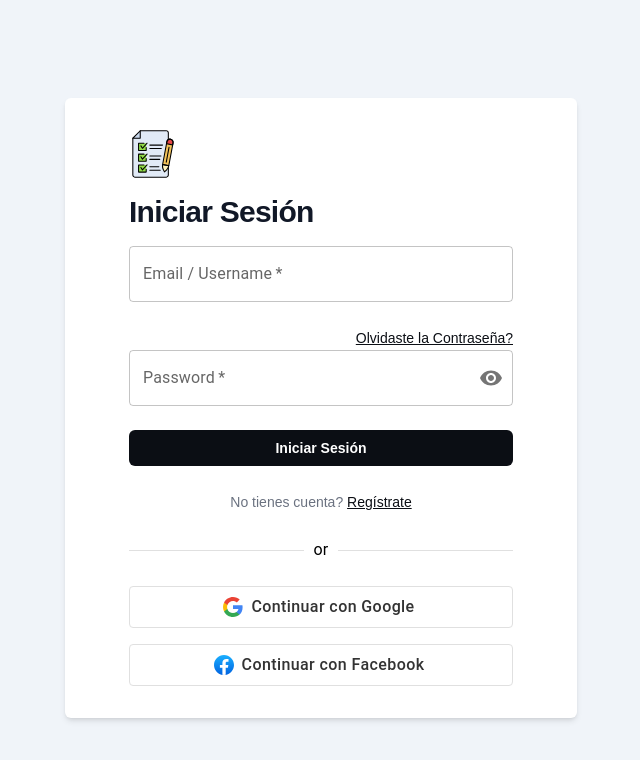
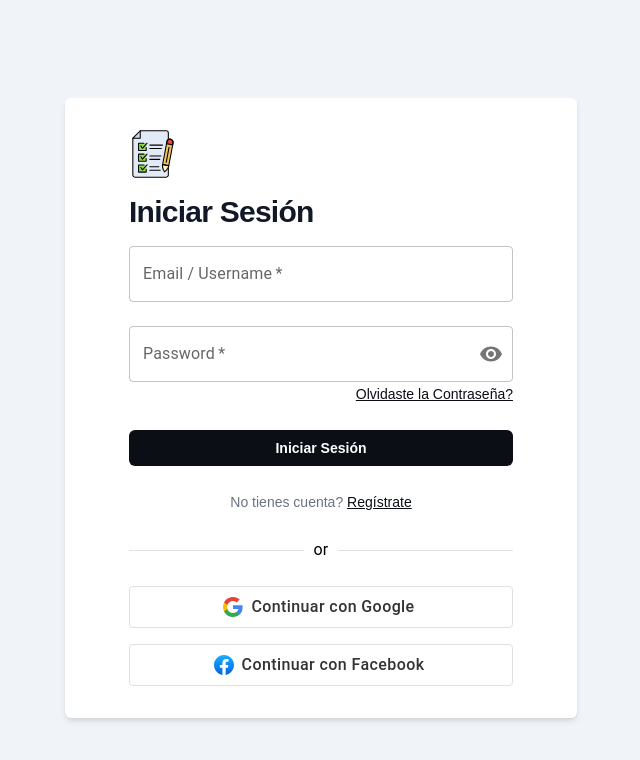
Before and after one commit to Ovtt17/survey-app-ui, a React (Vite) app: page /login in a window 1280 px wide. Shown: the top 760 px of the page, without its empty margins (319-959 px from the left). Built offline with nearby package versions, Linux system fonts and the light colour scheme; no server answers.

Commit message:
Refactor: Move "Forgot Password?" link to a new position in LoginForm component

```diff
--- a/src/components/sign-in/LoginForm.tsx
+++ b/src/components/sign-in/LoginForm.tsx
@@ -47,13 +47,6 @@ const LoginForm: FC<LoginFormProps> = ({
         />
       </FormControl>
       <FormControl fullWidth error={!!errorMessage}>
-        <div className="flex justify-end">
-          <div className="text-sm">
-            <a href="#" className="leading-6 text-midnight-black hover:text-gray-600 underline">
-              Olvidaste la Contraseña?
-            </a>
-          </div>
-        </div>
         <FormControl
           required
           fullWidth
@@ -88,6 +81,13 @@ const LoginForm: FC<LoginFormProps> = ({
             </FormHelperText>
           )}
         </FormControl>
+        <div className="flex justify-end">
+          <div className="text-sm">
+            <a href="#" className="leading-6 text-midnight-black hover:text-gray-600 underline">
+              Olvidaste la Contraseña?
+            </a>
+          </div>
+        </div>
       </FormControl>
       <div>
         <button type="submit"
```
